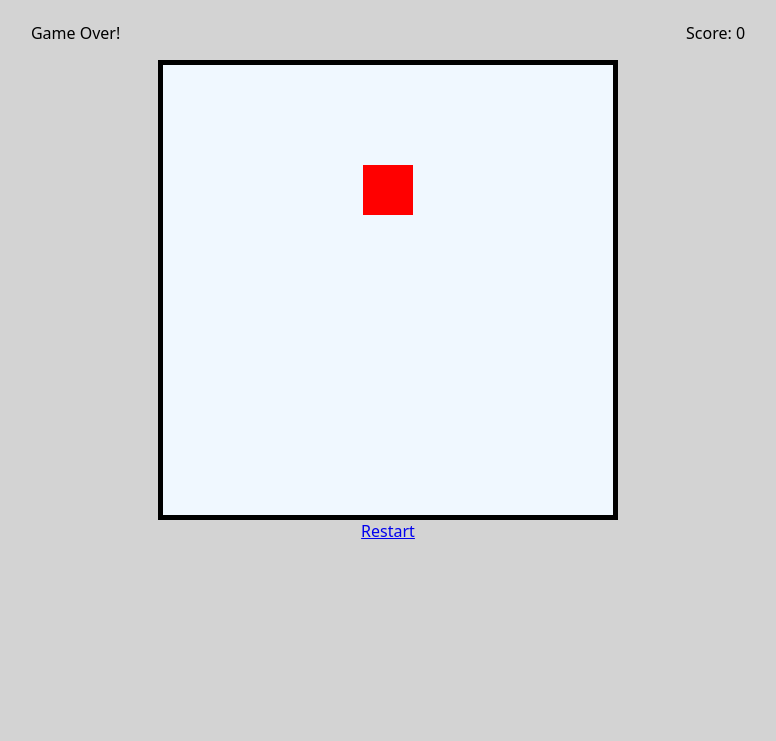
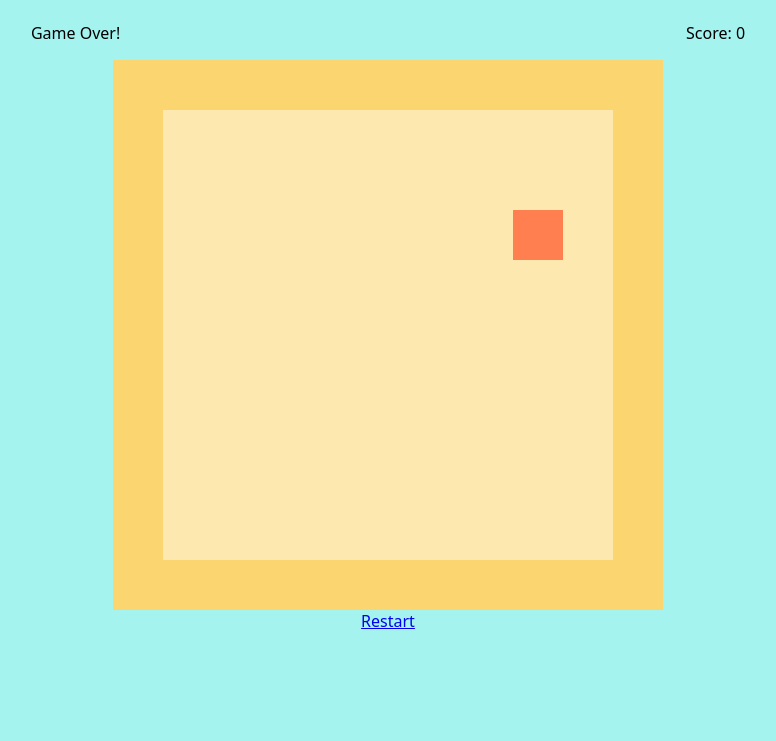
Before and after one commit to Zeynp62/snake-game, a plain HTML site: page index.html in a window 1280 px wide. Shown: the part 80-821 px from the top of the page, without its empty margins (252-1028 px from the left). Drawn offline with Linux system fonts and the light colour scheme; a web font is replaced by a local one.

Commit message:
updated the square and style

```diff
--- a/index.html
+++ b/index.html
@@ -3,6 +3,12 @@
   <head>
     <meta charset="UTF-8" />
     <meta name="viewport" content="width=device-width, initial-scale=1.0" />
+    <link rel="preconnect" href="https://fonts.googleapis.com" />
+    <link rel="preconnect" href="https://fonts.gstatic.com" crossorigin />
+    <link
+      href="https://fonts.googleapis.com/css2?family=Fredoka:wght@300..700&family=Londrina+Shadow&family=Orbitron:wght@400..900&family=Pacifico&display=swap"
+      rel="stylesheet"
+    />
     <link rel="stylesheet" href="./style.css" />
     <script defer src="./script.js"></script>
     <title>The Snake Game</title>
--- a/script.js
+++ b/script.js
@@ -9,6 +9,8 @@ const gameOverCombos = [
   '0-6',
   '0-7',
   '0-8',
+  '0-9',
+  '0-10',
   '1-0',
   '2-0',
   '3-0',
@@ -17,21 +19,28 @@ const gameOverCombos = [
   '6-0',
   '7-0',
   '8-0',
-  '8-2',
-  '8-3',
-  '8-4',
-  '8-5',
-  '8-6',
-  '8-7',
-  '8-8',
-  '1-8',
-  '2-8',
-  '3-8',
-  '4-8',
-  '5-8',
-  '6-8',
-  '7-8',
-  '8-1'
+  '9-0',
+  '10-0',
+  '10-1',
+  '10-2',
+  '10-3',
+  '10-4',
+  '10-5',
+  '10-6',
+  '10-7',
+  '10-8',
+  '10-9',
+  '10-10',
+  '1-10',
+  '2-10',
+  '3-10',
+  '4-10',
+  '5-10',
+  '6-10',
+  '7-10',
+  '8-10',
+  '9-10',
+  '10-10'
 ]
 /*-------------------------------- Variables --------------------------------*/
 let board
@@ -57,15 +66,16 @@ const init = () => {
   direction = 'up'
   lastDirection = ''
   generateMap()
+  boardFrame()
   generateSnake()
   generateFood()
   updateMessage()
   render()
 }
 const generateMap = () => {
-  for (let i = 0; i < 9; i++) {
+  for (let i = 0; i < 11; i++) {
     board[i] = []
-    for (let j = 0; j < 9; j++) {
+    for (let j = 0; j < 11; j++) {
       const newDivs = document.createElement('div')
       newDivs.classList.add('sqr')
       newDivs.id = `${i}-${j}`
@@ -112,7 +122,7 @@ const generateFood = () => {
 
   food = { x: foodIndexI, y: foodIndexJ }
   document.getElementById(`${foodIndexI}-${foodIndexJ}`).style.backgroundColor =
-    'red'
+    'coral'
 }
 
 const calculateScore = () => {
@@ -130,7 +140,7 @@ const calculateScore = () => {
 }
 const moveSnake = () => {
   const head = { ...snake[0] }
-
+  if (!gameOver) {
     if (direction === 'right') {
       head.y++
       lastDirection = 'right'
@@ -146,7 +156,7 @@ const moveSnake = () => {
     } else {
       direction = direction
     }
-
+  }
   snake.unshift(head)
   snake.pop()
   calculateScore()
@@ -169,8 +179,6 @@ const checkGameOver = () => {
     if (gameOverCombos.includes(headPosition)) {
       gameOver = true
       updateMessage()
-      //     clearInterval(gameLoop)
-      //     return
     }
   }
   for (let i = 1; i < snake.length; i++) {
@@ -188,8 +196,12 @@ const isFoodOnSnake = (x, y) => {
   }
   return false
 }
-
-function handleKeyPress(event) {
+const boardFrame = () => {
+  for (let i = 0; i < gameOverCombos.length; i++) {
+    document.getElementById(gameOverCombos[i]).style.color = 'blue'
+  }
+}
+const handleKeyPress = (event) => {
   if (event.code === 'ArrowRight' && lastDirection != 'left')
     direction = 'right'
   if (event.code === 'ArrowLeft' && lastDirection != 'right') direction = 'left'
--- a/style.css
+++ b/style.css
@@ -3,13 +3,14 @@
 }
 
 body {
-  background-color: lightgrey;
+  background-color: #a5f3ef;
   font-family: system-ui, sans-serif;
   min-height: 100dvh;
   margin: 0;
 }
 h1 {
   text-align: center;
+  color: #47007a;
 }
 header {
   display: flex;
@@ -30,11 +31,11 @@ footer {
   align-items: center;
 }
 #board {
-  width: 460px;
-  height: 460px;
-  border: 5px solid black;
+  width: 550px;
+  height: 550px;
+  /* border: 5px solid black; */
   text-align: center;
-  background-color: aliceblue;
+  background-color: #fde8af;
   display: flex;
   flex-wrap: wrap;
 }
@@ -43,5 +44,49 @@ footer {
   height: 50px;
 }
 .snakeClass {
-  background-color: rgb(73, 179, 87);
+  background-color: #1ac1b9;
 }
+
+[id='0-0'],
+[id='0-1'],
+[id='0-2'],
+[id='0-3'],
+[id='0-4'],
+[id='0-5'],
+[id='0-6'],
+[id='0-7'],
+[id='0-8'],
+[id='0-9'],
+[id='0-10'],
+[id='1-0'],
+[id='2-0'],
+[id='3-0'],
+[id='4-0'],
+[id='5-0'],
+[id='6-0'],
+[id='7-0'],
+[id='8-0'],
+[id='9-0'],
+[id='10-0'],
+[id='10-1'],
+[id='10-2'],
+[id='10-3'],
+[id='10-4'],
+[id='10-5'],
+[id='10-6'],
+[id='10-7'],
+[id='10-8'],
+[id='10-9'],
+[id='10-10'],
+[id='1-10'],
+[id='2-10'],
+[id='3-10'],
+[id='4-10'],
+[id='5-10'],
+[id='6-10'],
+[id='7-10'],
+[id='8-10'],
+[id='9-10'],
+[id='10-10'] {
+  background-color: #fac63885;
+}
```
Lines whose indentation alone changed are shown as unchanged.
